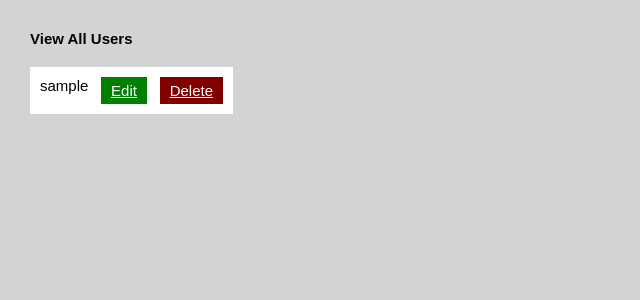
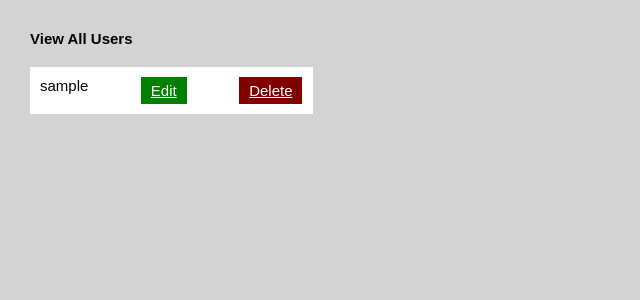
Before and after one commit to AhmadRaza9/Login-system, a PHP site: page /users.php in a window 1280 px wide. Shown: the top 300 px of the page, without its empty margins (0-640 px from the left). Run offline with PHP 8.4, Linux system fonts and the light colour scheme; tables that the repository leaves empty or names only in its code hold one stand-in row (values such as "Sample post").

Commit message:
update users styling

```diff
--- a/style.css
+++ b/style.css
@@ -95,7 +95,6 @@ nav ul li {
   background-color: white;
   padding: 10px;
   display: flex;
-  width: 15%;
   justify-content: space-between;
   margin-top: 20px;
 }
@@ -123,3 +122,8 @@ p.enter_new_password {
   color: white;
   cursor: pointer;
 }
+.user_section {
+  display: grid;
+  grid-template-columns: 1fr 1fr 1fr 1fr;
+  grid-gap: 30px;
+}
--- a/users.php
+++ b/users.php
@@ -10,10 +10,13 @@
 </head>
 <body>
 <h1>View All Users</h1>
-<?php
+<div class="user_section">
+
+    <?php
 $user = new User();
 $user->ViewAllUsers();
 $user->deleteUser();
 ?>
+</div>
 </body>
 </html>
```
